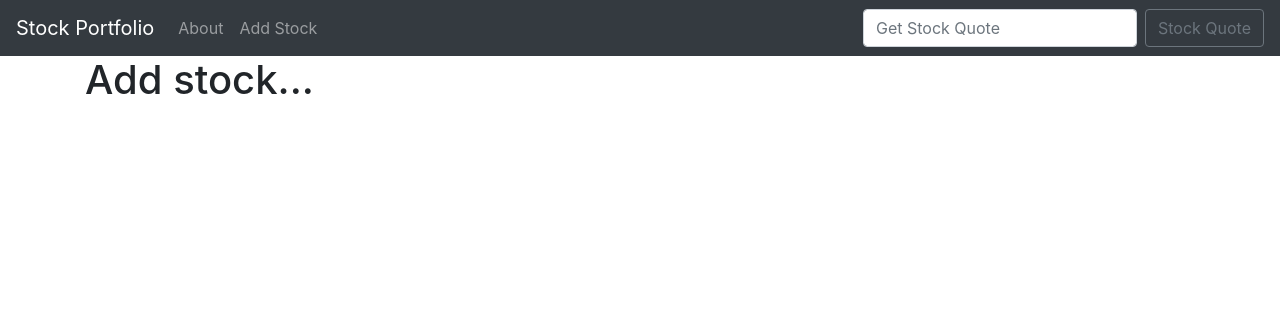
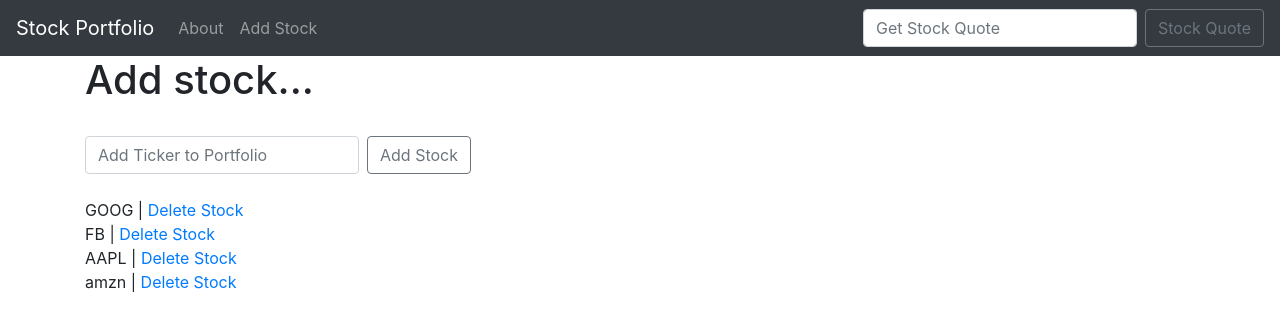
Before and after one commit to mwg400/django_stock_app, a Django app: page /add_stock/ in a window 1280 px wide. Shown: the top 331 px of the page. Run offline with Django 3.2, Linux system fonts and the light colour scheme; data comes from the database, SQL or seed files in the repository; both versions use the stored data as it was after the commit; some libraries are stand-ins or nearby versions.

Commit message:
added/deleted stock ticker from database

```diff
--- a/quotes/templates/add_stock.html
+++ b/quotes/templates/add_stock.html
@@ -3,4 +3,18 @@
 
 {% block content %}
 <h1>Add stock...</h1>
+<br>
+
+<form action= "{% url 'add_stock' %}" class="form-inline my-2 my-lg-0" method="POST">
+	{% csrf_token %}
+	<input class="form-control mr-sm-2" type="search" placeholder="Add Ticker to Portfolio" aria-label="Search" name="ticker">
+	<button class="btn btn-outline-secondary my-2 my-sm-0" type="submit">Add Stock</button>
+</form>
+
+<br>
+
+{% for item in ticker %}
+	{{ item }} | <a href="{% url 'delete' item.id %}">Delete Stock</a><br>
+{% endfor %}
+
 {% endblock %}
--- a/quotes/urls.py
+++ b/quotes/urls.py
@@ -5,5 +5,6 @@ urlpatterns = [
     path('', views.home, name='home'),
     path('about/', views.about, name='about'),
     path('add_stock/', views.add_stock, name='add_stock'),
+    path('delete/<stock_id>', views.delete, name='delete'),
 
 ]
--- a/quotes/views.py
+++ b/quotes/views.py
@@ -1,4 +1,7 @@
-from django.shortcuts import render
+from django.shortcuts import render, redirect
+from .models import Stock
+from .forms import StockForm
+from django.contrib import messages
 
 # Create your views here.
 def home(request):  #passing in browsers request
@@ -25,4 +28,19 @@ def about(request):  #passing in browsers request
 	return render(request, 'about.html', {})
 
 def add_stock(request):  #passing in browsers request
-	return render(request, 'add_stock.html', {})
+	if request.method == 'POST':
+		form = StockForm(request.POST or None)
+		if form .is_valid():
+			form.save()
+			messages.success(request, ("Stock has been added."))
+			return redirect('add_stock')
+
+	else:
+		ticker = Stock.objects.all()
+		return render(request, 'add_stock.html', {'ticker':ticker})
+
+def delete(request, stock_id):
+	item = Stock.objects.get(pk=stock_id)
+	item.delete()
+	messages.success(request, ("Stock has been deleted."))
+	return redirect('add_stock')
```
Also changed, not shown: quotes/forms.py (added, +7 -0 lines), db.sqlite3.
